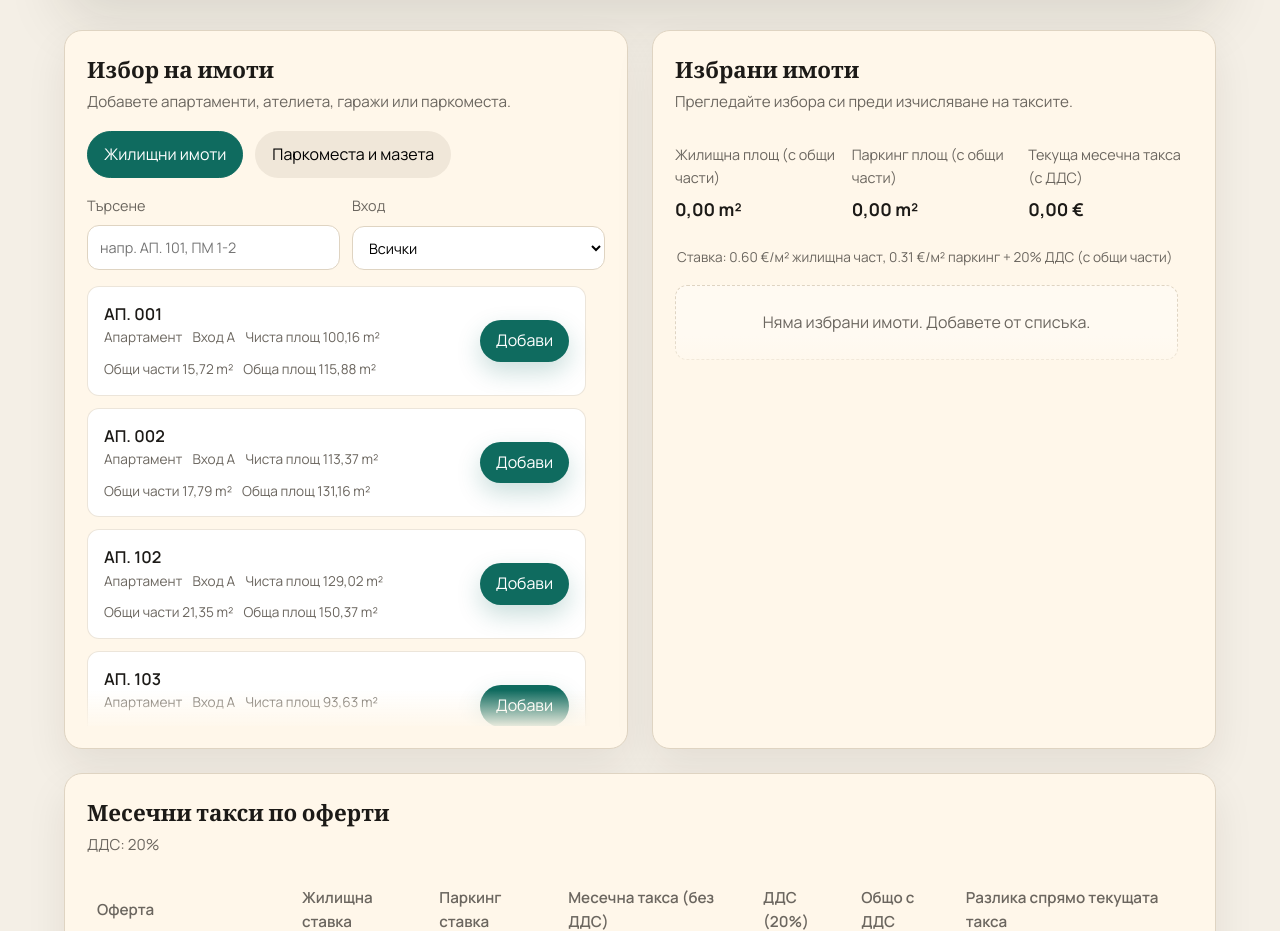
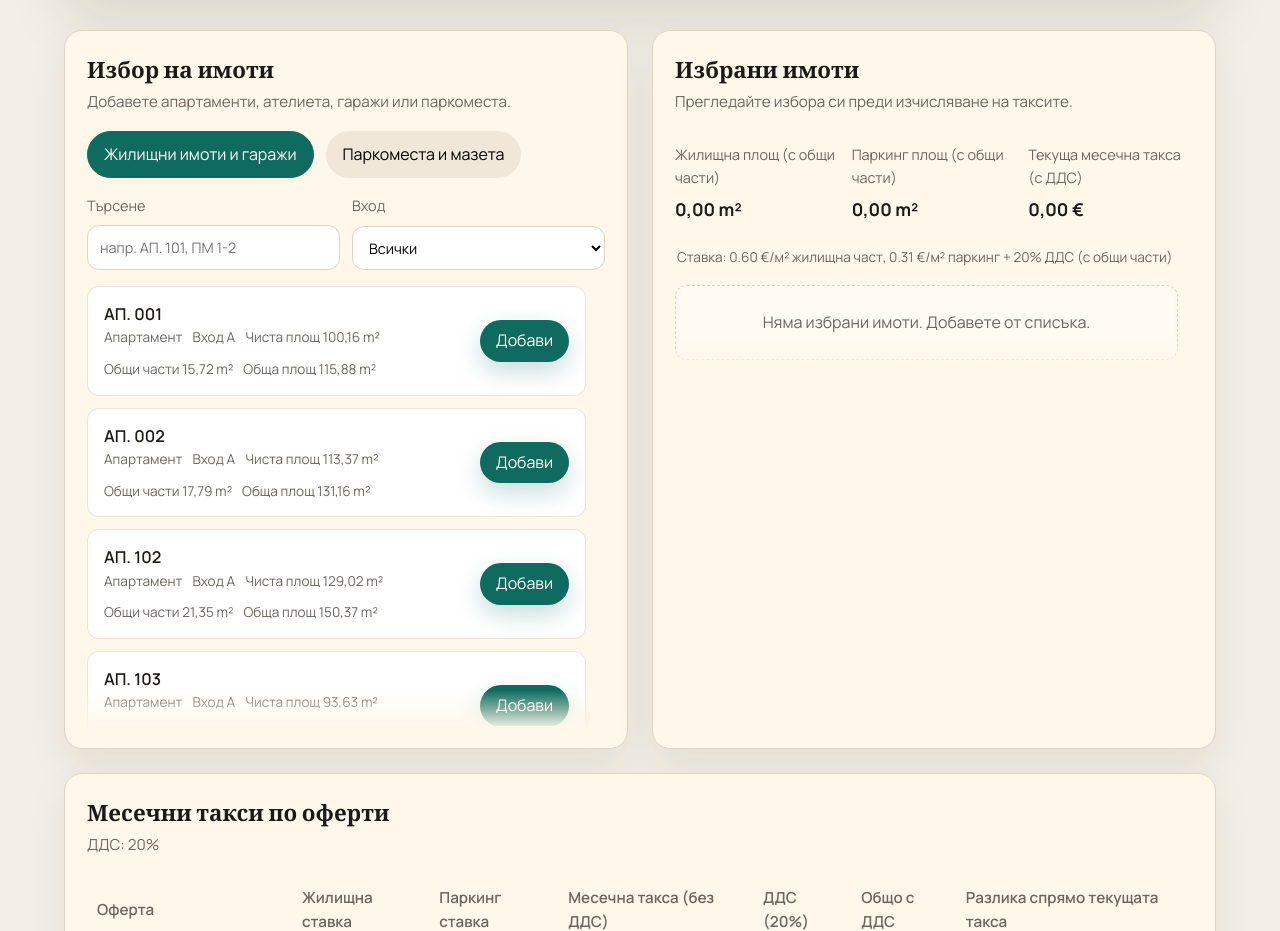
Before and after one commit to valo/white_district, a React (Vite) app: page / in a window 1280 px wide. Shown: the part 800-1731 px from the top of the page. Built offline with nearby package versions, Linux system fonts and the light colour scheme.

Commit message:
feat: update residential tab label

```diff
--- a/src/App.jsx
+++ b/src/App.jsx
@@ -98,7 +98,7 @@ function App() {
         unitPicker: 'Избор на имоти',
         unitPickerSubtitle:
           'Добавете апартаменти, ателиета, гаражи или паркоместа.',
-        residentialTab: 'Жилищни имоти',
+        residentialTab: 'Жилищни имоти и гаражи',
         parkingTab: 'Паркоместа и мазета',
         searchLabel: 'Търсене',
         searchPlaceholder: 'напр. АП. 101, ПМ 1-2',
```
